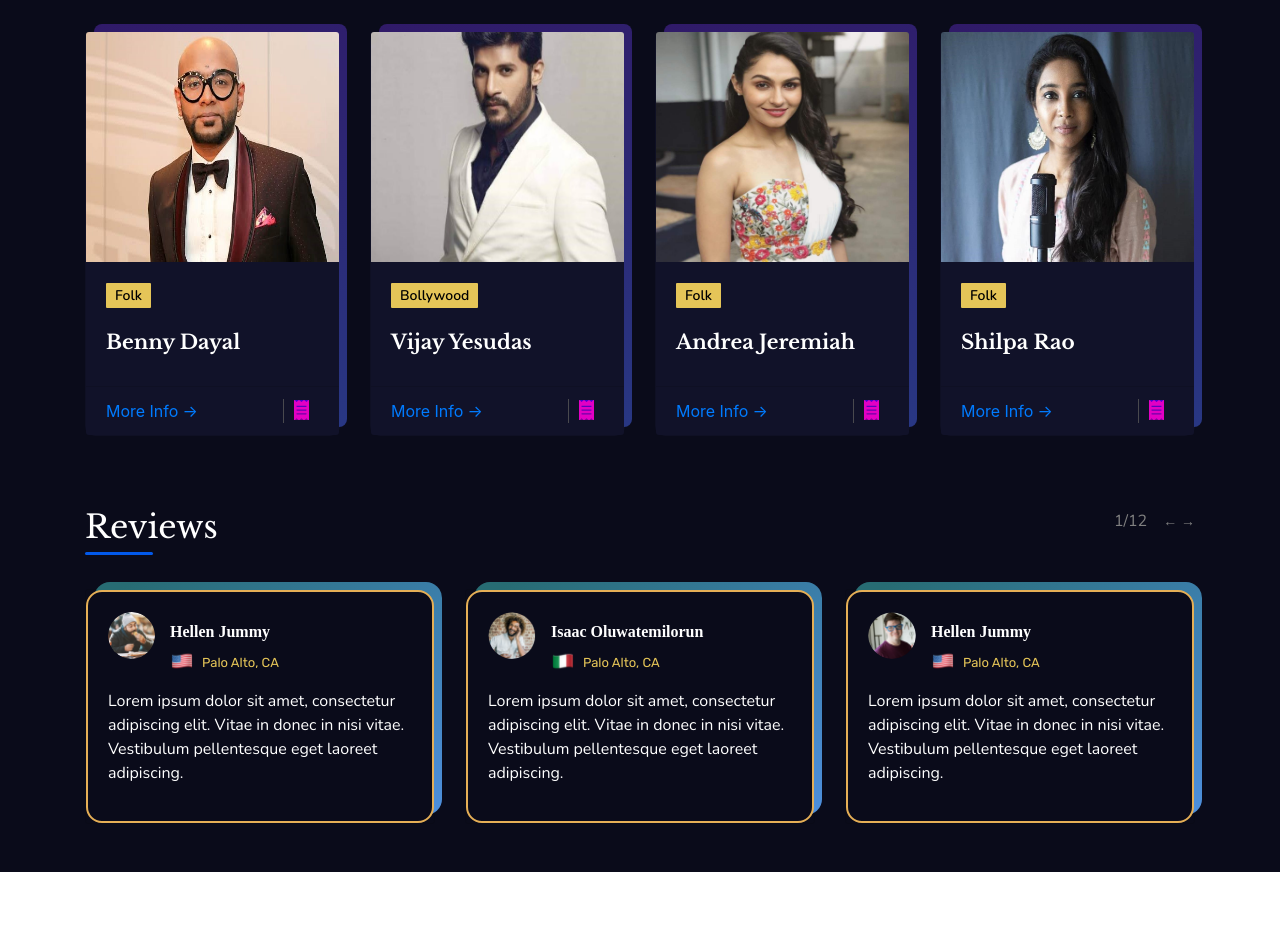
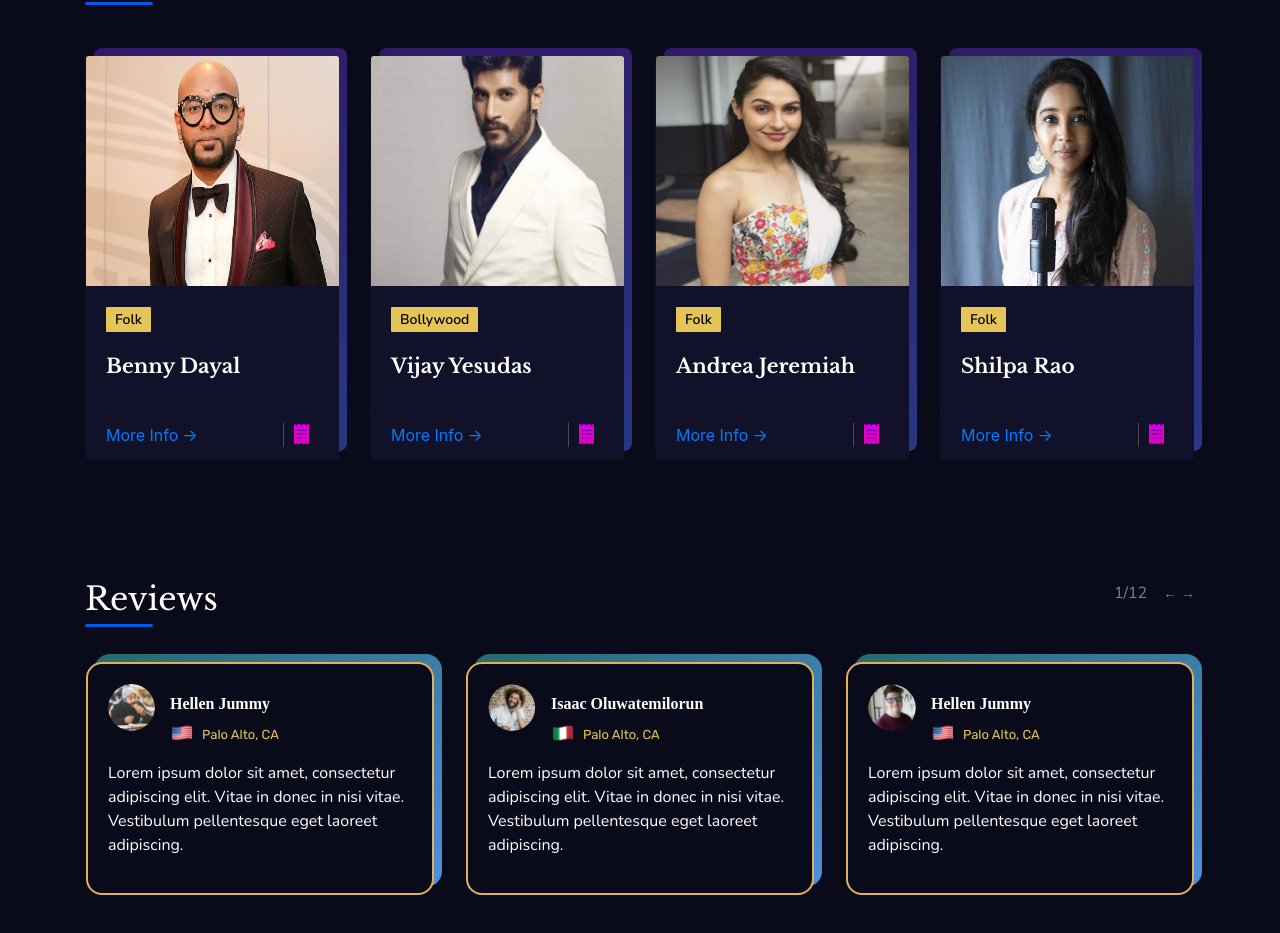
Before and after one commit to KamranAlex/homejam-task, a React (Create React App) app: page / in a window 1280 px wide. Shown: the part 1189-2122 px from the top of the page. Before the commit the page ends 2061 px from the top, so only its background shows below. Built offline with nearby package versions, Linux system fonts and the light colour scheme; a web font is replaced by a local one.

Commit message:
spacing fix

```diff
--- a/src/components/Reviews/Reviews.js
+++ b/src/components/Reviews/Reviews.js
@@ -4,7 +4,7 @@ import './Reviews.css';
 
 const Reviews = () => {
   return (
-    <div className='container review-section h-auto pt-4 pb-5'>
+    <div className='container review-section h-auto py-5'>
       <div className='d-flex justify-content-between'>
         <h2 className='sectionTitle'>Reviews</h2>
         <div className='reviewNav'>
--- a/src/components/ShowSection/ShowSection.js
+++ b/src/components/ShowSection/ShowSection.js
@@ -3,7 +3,7 @@ import ShowCard from './ShowCard';
 import './ShowSection.css';
 const ShowSection = () => {
   return (
-    <div className='container show-section h-auto py-4'>
+    <div className='container show-section h-auto py-5'>
       <div className='d-flex justify-content-between'>
         <h2 className='sectionTitle'>Upcomming Shows</h2>
         <a href='/' className='viewAll ml-5 mb-2'>
```
